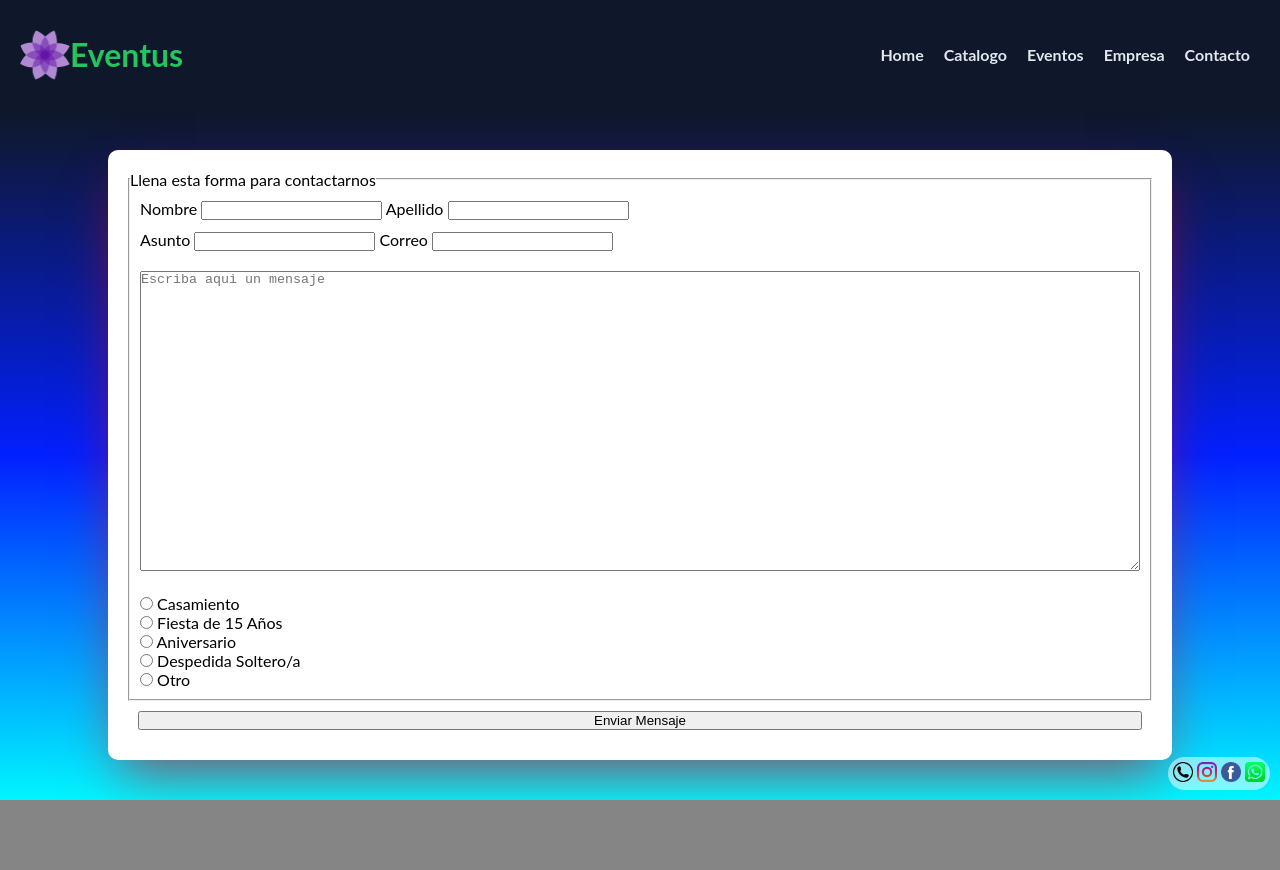
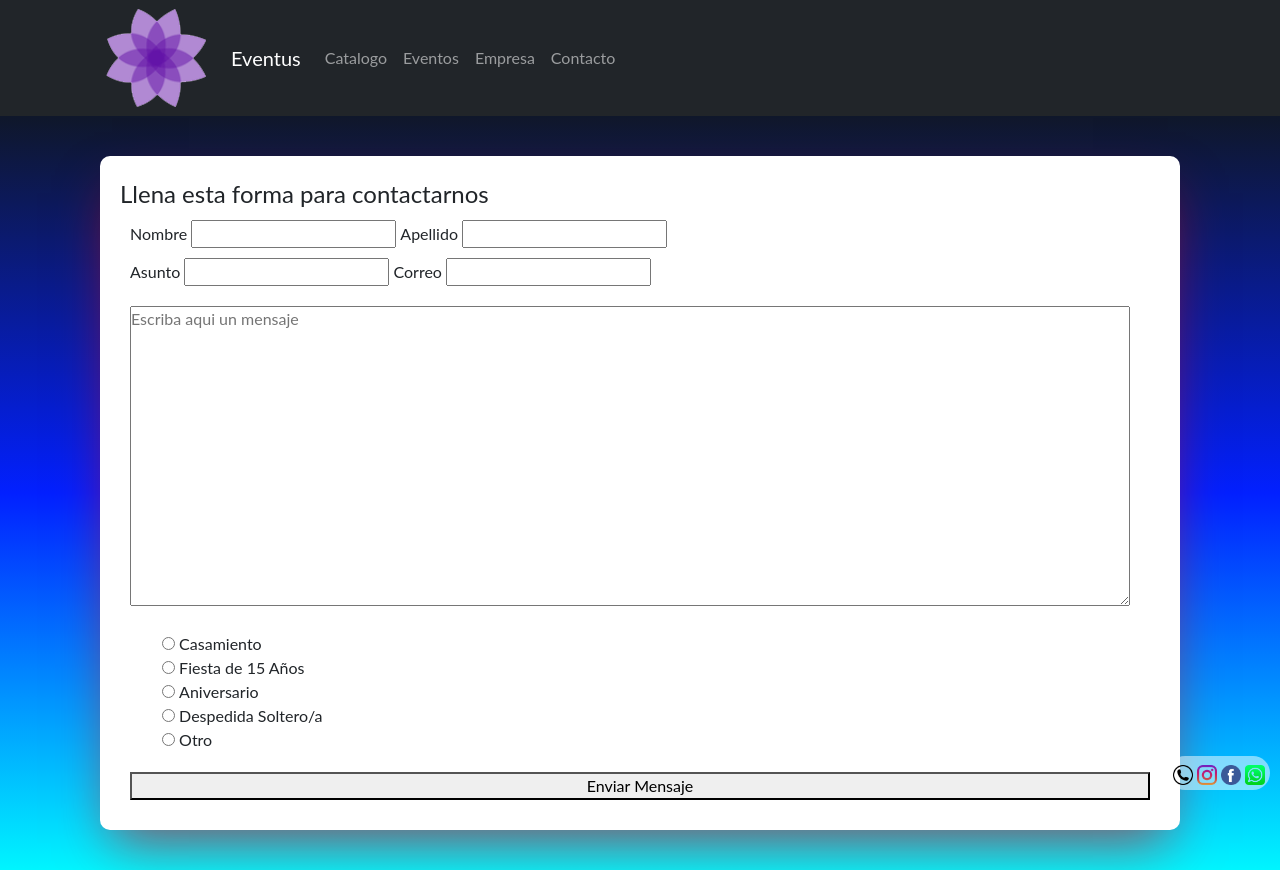
Before and after one commit to enzojdandrea/eventus, a plain HTML site: page pages/contacto.html in a window 1280 px wide. Before the commit the page ends 800 px from the top, so only its background shows below. Drawn offline with nearby package versions, Linux system fonts and the light colour scheme.

Commit message:
navbar con bootstrap

```diff
--- a/css/style.css
+++ b/css/style.css
@@ -29,14 +29,10 @@ ul{
     position: sticky;
     top: 0px;
     background-color: #0f172a;
-    padding: 30px 20px;
     z-index: 1;
-    display: flex;
-    justify-content: space-between;
-    align-items: center;
 }
 
-.header__empresa{
+/* .header__empresa{
     display: flex;
     align-items: center;
 }
@@ -58,7 +54,7 @@ ul{
     margin: 0 10px;
     color: #e2e8f0;
     font-weight: bold;
-}
+} */
 
 .redes{
     position: fixed;
@@ -159,14 +155,14 @@ ul{
 
 /* estilos eventos */
 
-.container{
+.containe{
     display: flex;
     flex-flow: row wrap;
     justify-content: space-around;
     background: linear-gradient( rgba(15,23,42,1),rgba(2,32,255,1),rgba(0,245,255,1));
 }
 
-.container__event{
+.containe__event{
     display: grid;
     grid-template-columns: repeat(2,1fr);
     justify-items: center;
@@ -179,18 +175,18 @@ ul{
 
 }
 
-.container__event__header{
+.containe__event__header{
     margin: 10px;
     display: flex;
     flex-flow: column wrap;
     align-items: center;
 }
 
-.container__event__header p {
+.containe__event__header p {
     margin: 10px;
 }
 
-.container__event__header img{
+.containe__event__header img{
     width: 375px;
 }
 
@@ -271,7 +267,7 @@ ul{
 
 /* estilos contactos */
 
-.container__form{
+.containe__form{
     display: grid;
     grid-template-areas:
         "data data2"
@@ -287,34 +283,34 @@ ul{
     box-shadow: 0px 25px 50px -12px rgba(221, 6, 6, 0.6);
 
 }
-.container__form fieldset{
+.containe__form fieldset{
     width: auto;
 }
 
-.container__form__data{
+.containe__form__data{
     margin: 10px;
     grid-area: data;
 }
 
-.container__form textarea{
+.containe__form textarea{
     margin: 10px;
     grid-area: texto;
 
 }
 
-.container__form ul{
+.containe__form ul{
     margin: 10px;
     grid-area: list;
 }
 
-.container button{
+.containe button{
     margin: 10px;
     grid-area: boton;
 }
 
 
 @media(min-width: 992px){
-    .container__form textarea{
+    .containe__form textarea{
         width: 1000px;
         height: 300px;
     }
@@ -322,12 +318,12 @@ ul{
 
 @media (max-width: 992px){
     /* media eventos */
-    .container__event{
+    .containe__event{
         grid-template-columns: 1fr;
     }
 
     /* media contacto */
-    .container__form textarea{
+    .containe__form textarea{
         width: 650px;
         height: 350px;
     }
@@ -335,15 +331,15 @@ ul{
 
 @media (max-width: 768px){
     /* media navegador */
-    .header__navbar{
+    /* .header__navbar{
         display: none;
-    }
+    } */
 
     /* media catalogo */
     .catalog{
         margin: 10px 10px;
     }
-    .container__form textarea{
+    .containe__form textarea{
         width: 500px;
         height: 300px;
     }
@@ -352,7 +348,7 @@ ul{
 
 @media (max-width: 576px){
     /* media Eventos */
-    .container__event-video{
+    .containe__event-video{
         width: 375px;
     }
 
@@ -363,7 +359,7 @@ ul{
 }
 
 @media (max-width: 350px){
-    .container__form textarea{
+    .containe__form textarea{
         width: 300px;
         height: 200px;
     }
--- a/pages/contacto.html
+++ b/pages/contacto.html
@@ -6,51 +6,56 @@
         <meta name="viewport" content="width=device-width, initial-scale=1.0" />
         <title>Nombre de la Empresa</title>
         <link rel="shortcut icon" href="../assets/others/logo.ico" type="image/x-icon" />
+        <link href="https://cdn.jsdelivr.net/npm/bootstrap@5.2.0/dist/css/bootstrap.min.css" rel="stylesheet" integrity="sha384-gH2yIJqKdNHPEq0n4Mqa/HGKIhSkIHeL5AyhkYV8i59U5AR6csBvApHHNl/vI1Bx" crossorigin="anonymous" />
+        <script src="https://cdn.jsdelivr.net/npm/bootstrap@5.2.0/dist/js/bootstrap.bundle.min.js" integrity="sha384-A3rJD856KowSb7dwlZdYEkO39Gagi7vIsF0jrRAoQmDKKtQBHUuLZ9AsSv4jD4Xa" crossorigin="anonymous"></script>
+
         <link rel="stylesheet" href="../css/style.css">
     </head>
     <body>
-        <header class="header">
-            <div class="header__empresa">
-                <img class="header__empresa-logo" src="../assets/images/logo.PNG" alt="Logo_Empresa" />
-                <h1 class="header__empresa-nomEmpresa">Eventus</h1>
-            </div>
-            <div class="header__navbar">
-                <nav>
-                    <ul class="header__navbar-content">
-                        <li>
-                            <a href="../index.html">Home</a>
+        <header>
+            <section class="header">
+               <nav class="navbar navbar-expand-lg bg-dark navbar-dark">
+                   <div class="container">
+                       <img class="d-inline-block align-text-top px-4" src="../assets/images/logo.PNG" alt="Logo_Empresa" />
+                     <a class="navbar-brand" href="../index.html">Eventus</a>
+                     <button class="navbar-toggler" type="button" data-bs-toggle="collapse" data-bs-target="#navbarNav" aria-controls="navbarNav" aria-expanded="false" aria-label="Toggle navigation">
+                       <span class="navbar-toggler-icon"></span>
+                     </button>
+                     <div class="collapse navbar-collapse text-center" id="navbarNav">
+                       <ul class="navbar-nav">
+                         <li class="nav-item">
+                           <a class="nav-link" href="./catalogo.html">Catalogo</a>
                          </li>
-                        <li>
-                            <a href="./catalogo.html">Catalogo</a>
+                         <li class="nav-item">
+                           <a class="nav-link" href="./eventos.html">Eventos</a>
                          </li>
-                        <li>
-                            <a href="./eventos.html">Eventos</a>
+                         <li class="nav-item">
+                           <a class="nav-link" href="./empresa.html">Empresa</a>
                          </li>
-                        <li>
-                            <a href="./empresa.html">Empresa</a>
-                        </li>
-                        <li>
-                            <a href="./contacto.html">Contacto</a>
+                         <li class="nav-item">
+                           <a class="nav-link" href="./contacto.html">Contacto</a>
                          </li>
                        </ul>
+                     </div>
+                   </div>
                  </nav>
-            </div>
+           </section>
        </header>
 
         <main>
-            <section class="container">
-                <form class="container__form" action="send.php" method="get" enctype="multipart/form-data">
+            <section class="containe">
+                <form class="containe__form" action="send.php" method="get" enctype="multipart/form-data">
                     <fieldset>
                         <legend>Llena esta forma para contactarnos</legend>
 
-                        <div class="container__form__data">
+                        <div class="containe__form__data">
                             <label for="nombre">Nombre</label>
                             <input type="text" id="nombre" />
                             <label for="apellido">Apellido</label>
                             <input type="text" id="apellido" />
                         </div>
 
-                        <div class="container__form__data">
+                        <div class="containe__form__data">
                             <label for="asunto">Asunto</label>
                             <input type="text" id="asunto" />
                             <label for="correo">Correo</label>
@@ -59,7 +64,7 @@
 
                         <textarea cols="100" rows="30" placeholder="Escriba aqui un mensaje"></textarea>
 
-                        <ul class="container__form__list">
+                        <ul class="containe__form__list">
                             <li>
                                 <input type="radio" name="tipo-evento" id="casamiento" />
                                 <label for="casamiento">Casamiento</label>
```
Also changed, not shown: index.html (+26 -20 lines), pages/catalogo.html (+24 -20 lines), pages/empresa.html (+25 -20 lines), pages/eventos.html (+45 -41 lines). Lines whose indentation alone changed are shown as unchanged.
